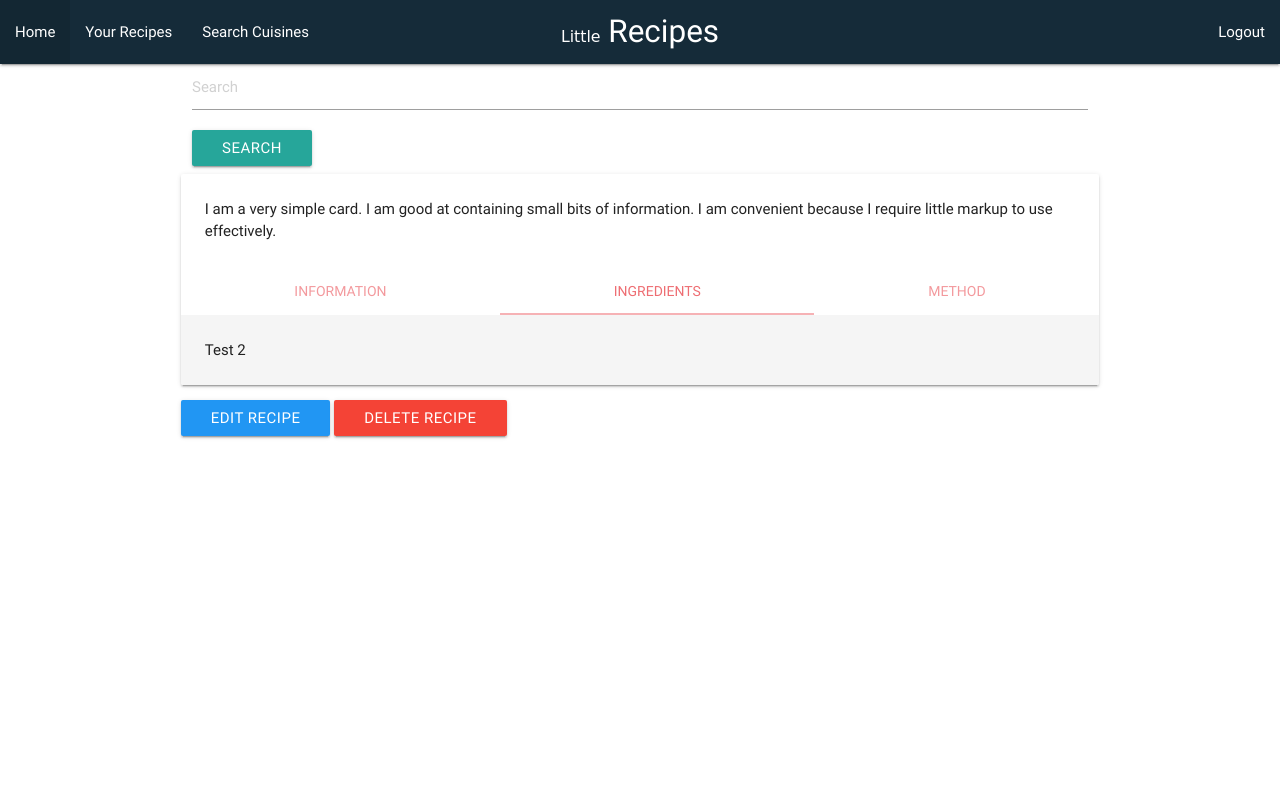
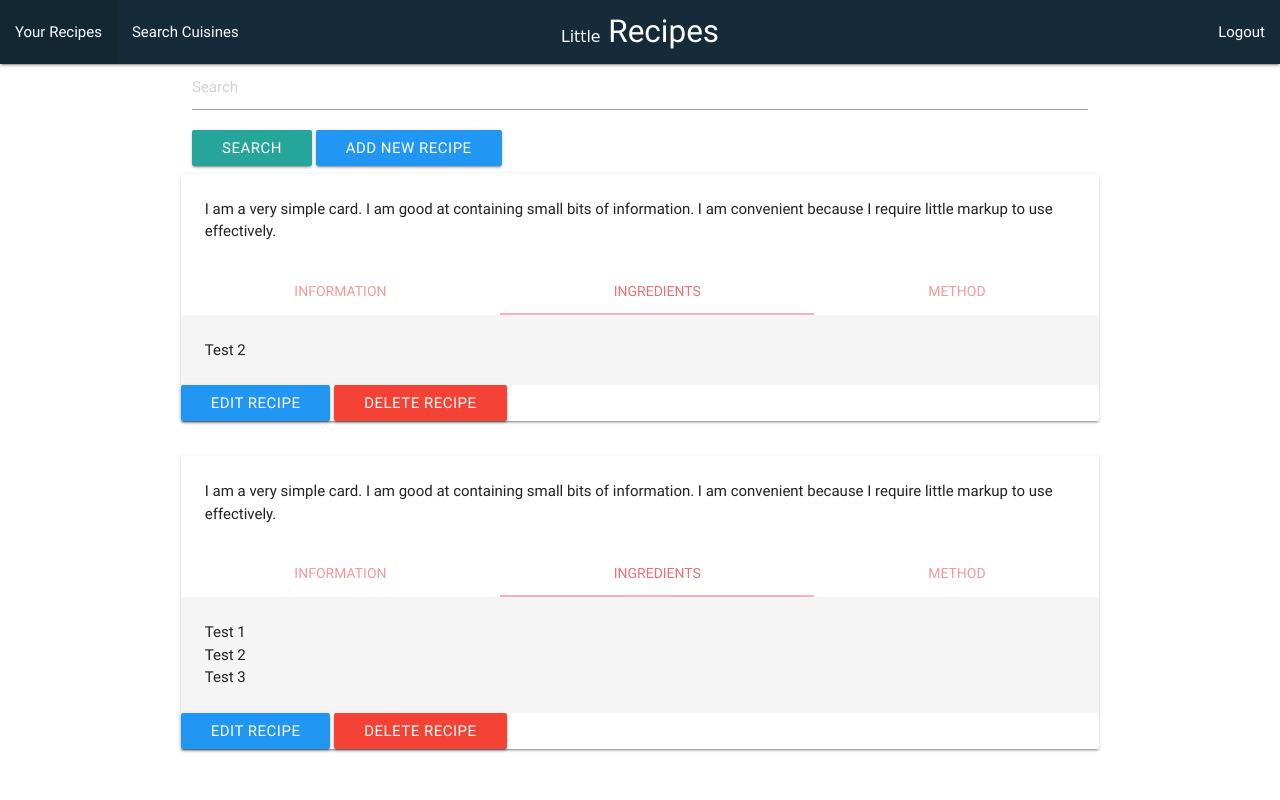
Before and after one commit to Code-Institute-Submissions/RECIPE_WEBPAGE, a Flask app: page /your_recipes in a window 1280 px wide. Run offline with Flask 2, Linux system fonts and the light colour scheme; some libraries are stand-ins or nearby versions.

Commit message:
fuctionailty for recipe form

```diff
--- a/app.py
+++ b/app.py
@@ -1,5 +1,5 @@
 import os
-from flask import Flask, render_template, redirect, request, url_for, flash
+from flask import Flask, render_template, redirect, request, url_for, flash, session
 import pymysql
 
 
@@ -14,7 +14,7 @@ username = os.getenv('C9_USER')
 connection = pymysql.connect(host='localhost',
                              user=username,
                              password='',
-                             db='recipe_website')
+                             db='RECIPES')
 
 
 @app.route("/")
@@ -26,10 +26,10 @@ def index():
 def register():
 
     if request.method == "POST":
-        user_name = request.form["name"]
+        username = request.form["name"]
 
         with connection.cursor(pymysql.cursors.DictCursor) as cursor:
-            user = cursor.execute("SELECT * FROM users WHERE name=%s", {user_name})
+            user = cursor.execute("SELECT * FROM users WHERE name=%s", [username])
 
             if user != 0:
                 flash("Sorry this username is taken", "red black-text lighten-2")
@@ -53,18 +53,18 @@ def login():
 
     if request.method == "POST":
         with connection.cursor(pymysql.cursors.DictCursor) as cursor:
-            user_name = request.form["name"]
+            username = request.form["name"]
             password = request.form["password"]
-            user = cursor.execute("SELECT * FROM users WHERE name=%s", {user_name})
+            user = cursor.execute("SELECT * FROM users WHERE name=%s", [username])
 
             if user > 0:
                 row = cursor.fetchone()
                 user_password = row["password"]
 
                 if password == user_password:
+                    session['name'] = username
 
                     return render_template("main.html")
-
                 else:
                     flash("passwords not matched", "red black-text lighten-2")
                     cursor.close()
@@ -78,21 +78,35 @@ def login():
 def main():
     return render_template("main.html")
 
-@app.route("/your_recipes")
+@app.route("/your_recipes", methods=["POST", "GET"])
 def your_recipes():
 
     return render_template("your_recipes.html")
+
+
 """ CRUD for recipes """
 
-@app.route("/add_recipe")
+@app.route("/add_recipe/", methods=["POST", "GET"])
 def add_recipe():
-    return render_template("addrecipe.html")
+    if request.method == "POST":
+        with connection.cursor(pymysql.cursors.DictCursor) as cursor:
+            cuisine = "spanish"
+            recipe_name = request.form["recipe_name"]
+            serves = request.form["serves"]
+            temp = request.form["temp"]
+            time = request.form["cook_time"]
+            prep = request.form["prep_time"]
+            ingredients = request.form["ingredients"]
+            method = request.form["cook_method"]
 
-@app.route("/insert_recipe", methods=["POST"])
-def insert_recipe():
-    return redirect( {{ url_for("main") }})
+            cursor.execute("INSERT INTO recipe(recipe_name, cuisine, serves, temp, time, prep, ingredients, method) VALUES(%s, %s, %s, %s, %s, %s, %s, %s)", (recipe_name, cuisine, serves, temp, time, prep, ingredients, method))
+            connection.commit()
 
-""" CRUD for cuisine """
+        flash("Congratulations your recipe was added", "blue black-text lighten-2")
+        return redirect(url_for("your_recipes"))
+    return render_template("add_recipe.html")
+
+
 
 @app.route("/cuisine")
 def cuisine():
--- a/static/js/js.js
+++ b/static/js/js.js
@@ -1,3 +1,4 @@
 $(document).ready(function() {
     $('select').material_select();
+
 });
--- a/templates/base.html
+++ b/templates/base.html
@@ -14,12 +14,12 @@
             <div class="nav-wrapper">
                 <a href="#" class="brand-logo center"><span class="little">Little</span> Recipes</a>
                 <ul id="nav-mobile" class="left hide-on-med-and-down">
-                    <li><a href="{{ url_for("main") }}">Home</a></li>
-                    <li><a href="{{ url_for("your_recipes") }}">Your Recipes</a></li>
-                    <li><a href="{{ url_for("cuisine") }}">Search Cuisines</a></li>
+                    <!--<li><a href="{{ url_for('main') }}">Home</a></li>-->
+                    <li><a href="{{ url_for('your_recipes') }}">Your Recipes</a></li>
+                    <li><a href="{{ url_for('cuisine') }}">Search Cuisines</a></li>
                 </ul>
                 <ul id="nav-mobile" class="right hide-on-med-and-down">
-                    <li><a href="{{ url_for("index") }}">Logout</a></li>
+                    <li><a href="{{ url_for('index') }}">Logout</a></li>
                 </ul>
             </div>
         </nav>
--- a/templates/main.html
+++ b/templates/main.html
@@ -1,4 +1,6 @@
 {% extends "base.html" %} {% block content %}
+
+<h4> Welcome {{ session.name }}</h4>
 <div>
     <form class="form-inline">
         <input class="form-control mr-sm-2" type="search" placeholder="Search" aria-label="Search">
--- a/templates/your_recipes.html
+++ b/templates/your_recipes.html
@@ -1,10 +1,14 @@
 {% extends "base.html" %} {% block content %}
 <div>
+    <row>
         <form class="form-inline">
-        <input class="form-control mr-sm-2" type="search" placeholder="Search" aria-label="Search">
-        <button class="btn btn-outline-success my-2 my-sm-0" type="submit">Search</button>
+            <input class="form-control col 8" type="search" placeholder="Search" aria-label="Search">
+            <button class="btn btn-outline-success my-2 my-sm-0 col 2" type="submit">Search</button>
+            <a href="{{ url_for('add_recipe') }}" class="btn btn-outline-success my-2 my-sm-0 blue col 2" type="submit">Add New Recipe</a>
         </form>
+    </row>
 </div>
+
 <div class="responsive-img main-image-wrapper"></div>
     <div class="row">
         <div class="card">
@@ -23,10 +27,31 @@
                 <div id="test5">Test 2</div>
                 <div id="test6">Test 3</div>
             </div>
+            <button class="btn btn-outline-success my-2 my-sm-0 blue" type="submit">Edit Recipe</button>
+            <button class="btn btn-outline-success my-2 my-sm-0 red" type="submit">Delete Recipe</button>
+        </div>
+    </div>
+    <div class="row">
+        <div class="card">
+            <div class="card-content">
+                <p>I am a very simple card. I am good at containing small bits of information. I am convenient because I require little markup to use effectively.</p>
+            </div>
+            <div class="card-tabs">
+                <ul class="tabs tabs-fixed-width">
+                    <li class="tab"><a href="#test4">Information</a></li>
+                    <li class="tab"><a class="active" href="#test5">Ingredients</a></li>
+                    <li class="tab"><a href="#test6">Method</a></li>
+                </ul>
+            </div>
+            <div class="card-content grey lighten-4">
+                <div id="test4">Test 1</div>
+                <div id="test5">Test 2</div>
+                <div id="test6">Test 3</div>
             </div>
             <button class="btn btn-outline-success my-2 my-sm-0 blue" type="submit">Edit Recipe</button>
             <button class="btn btn-outline-success my-2 my-sm-0 red" type="submit">Delete Recipe</button>
         </div>
     </div>
+</div>
 
 {% endblock %}
```
Also changed, not shown: templates/add_recipe.html (renamed from templates/addrecipe.html, +34 -38 lines), favicon.ico (renamed from static/favicon.ico). Lines whose indentation alone changed are shown as unchanged.
